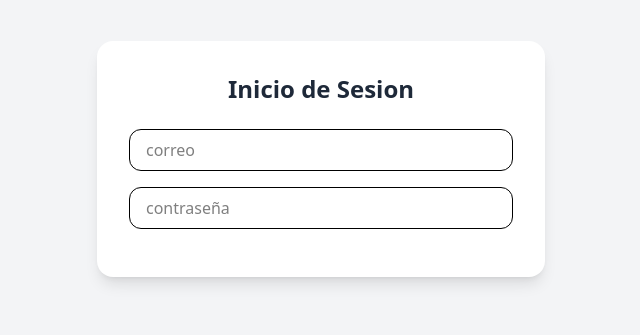
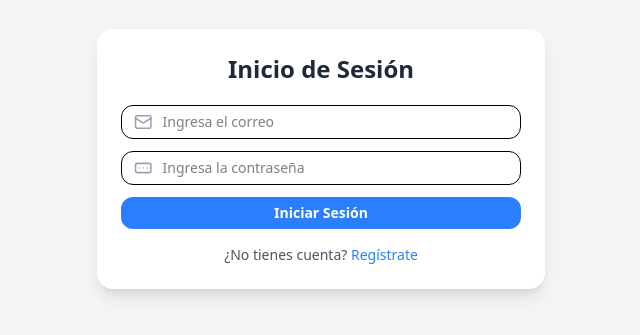
Before and after one commit to UrbanoTrejoOrlando/Proyecto-Sistema-De-Reservacion-Turnos, a React (Vite) app in the folder front-proyecto-citas/: page / in a window 1280 px wide. Shown: the part 241-576 px from the top of the page, without its empty margins (319-959 px from the left). Built offline with nearby package versions, Linux system fonts and the light colour scheme.

Commit message:
Modificaciones

```diff
--- a/front-proyecto-citas/src/Login/Login.jsx
+++ b/front-proyecto-citas/src/Login/Login.jsx
@@ -1,38 +1,51 @@
 import React from 'react'
+import {Mail,RectangleEllipsis} from 'lucide-react'
+import { Link } from 'react-router-dom'
 
 const Login = () => {
+    return (
+        <div className="flex justify-center items-center min-h-screen bg-gray-100">
+        <form className="bg-white p-6 rounded-2xl shadow-lg w-full max-w-md">
+          <h2 className="text-2xl font-bold text-gray-800 text-center mb-5">Inicio de Sesión</h2>
 
+          <div className="mb-3 flex items-center border rounded-xl px-3
+                py-1.5 focus-within:ring-2 focus-within:ring-blue-400">
+            <Mail className="text-gray-400 w-5 h-5 mr-2.5" />
+            <input
+              type="text"
+              placeholder="Ingresa el correo"
+              required
+              className="w-full outline-none text-sm"
+            />
+          </div>
 
+          <div className="mb-3 flex items-center border rounded-xl px-3
+                py-1.5 focus-within:ring-2 focus-within:ring-blue-400">
+            <RectangleEllipsis className="text-gray-400 w-5 h-5 mr-2.5" />
+            <input
+              type="password"
+              placeholder="Ingresa la contraseña"
+              required
+              className="w-full outline-none text-sm"
+            />
+          </div>
 
+          <button
+            type="submit"
+            className="w-full bg-blue-500 hover:bg-blue-600 text-white font-semibold py-1.5 rounded-xl text-sm transition duration-200"
+          >
+            Iniciar Sesión
+          </button>
 
+          <div className="mt-4 text-center text-sm">
+            <span className="text-gray-600">¿No tienes cuenta? </span>
+            <Link to="/registro" className="text-blue-500 hover:underline font-medium">
+              Regístrate
+            </Link>
+          </div>
+        </form>
+      </div>
 
-
-
-    return (
-    <div className="flex justify-center items-center min-h-screen bg-gray-100">
-        <form className="bg-white p-8 rounded-2xl shadow-lg w-full max-w-md">
-        <h2 className="text-2xl font-bold text-gray-800 text-center mb-6">Inicio de Sesion</h2>
-            <div className="mb-4 flex items-center border
-                rounded-xl px-4 py-2 focus-within:ring-2 focus-within:ring-blue-400">
-                <input
-                    type="text"
-                    placeholder="correo"
-                    required
-                    className="w-full outline-none"
-                />
-            </div>
-            <div className="mb-4 flex items-center border
-                rounded-xl px-4 py-2 focus-within:ring-2 focus-within:ring-blue-400">
-                <input
-                    type="password"
-                    placeholder="contraseña"
-                    required
-                    className="w-full outline-none"
-                />
-            </div>
-
-      </form>
-    </div>
   )
 }
 
```
